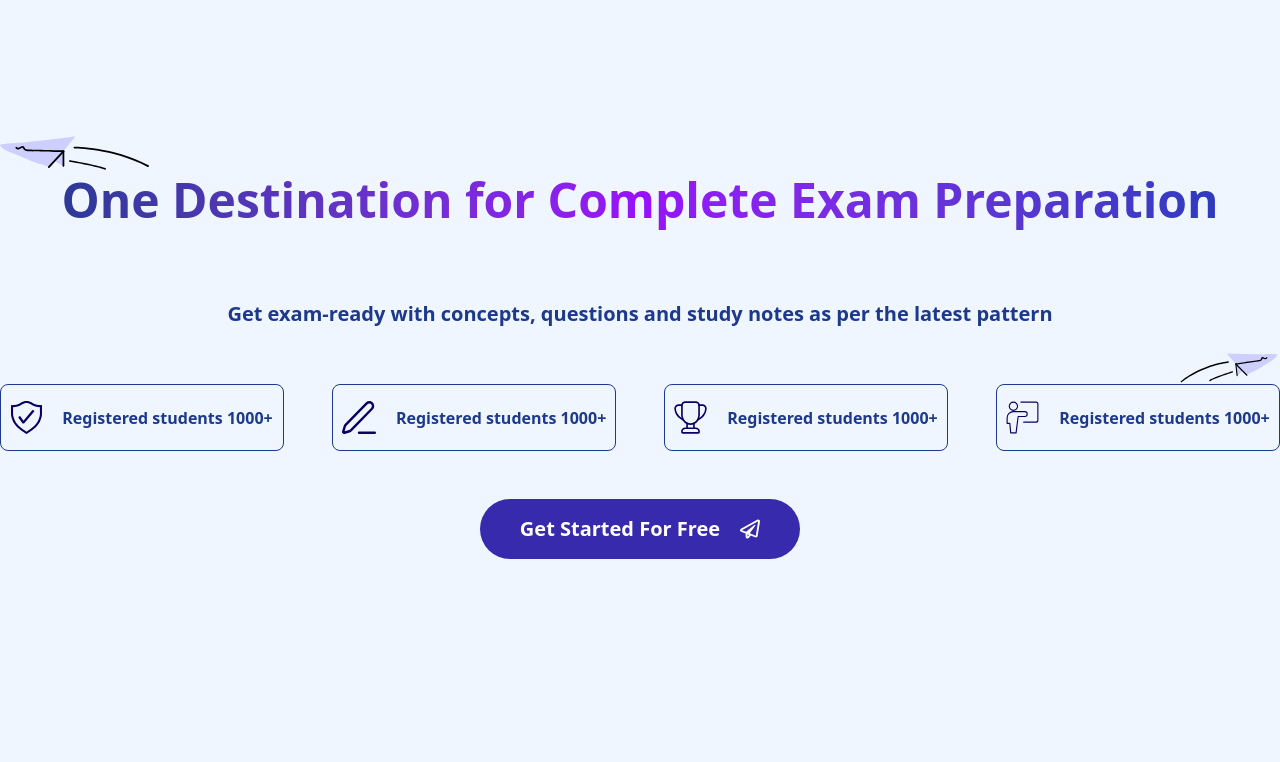
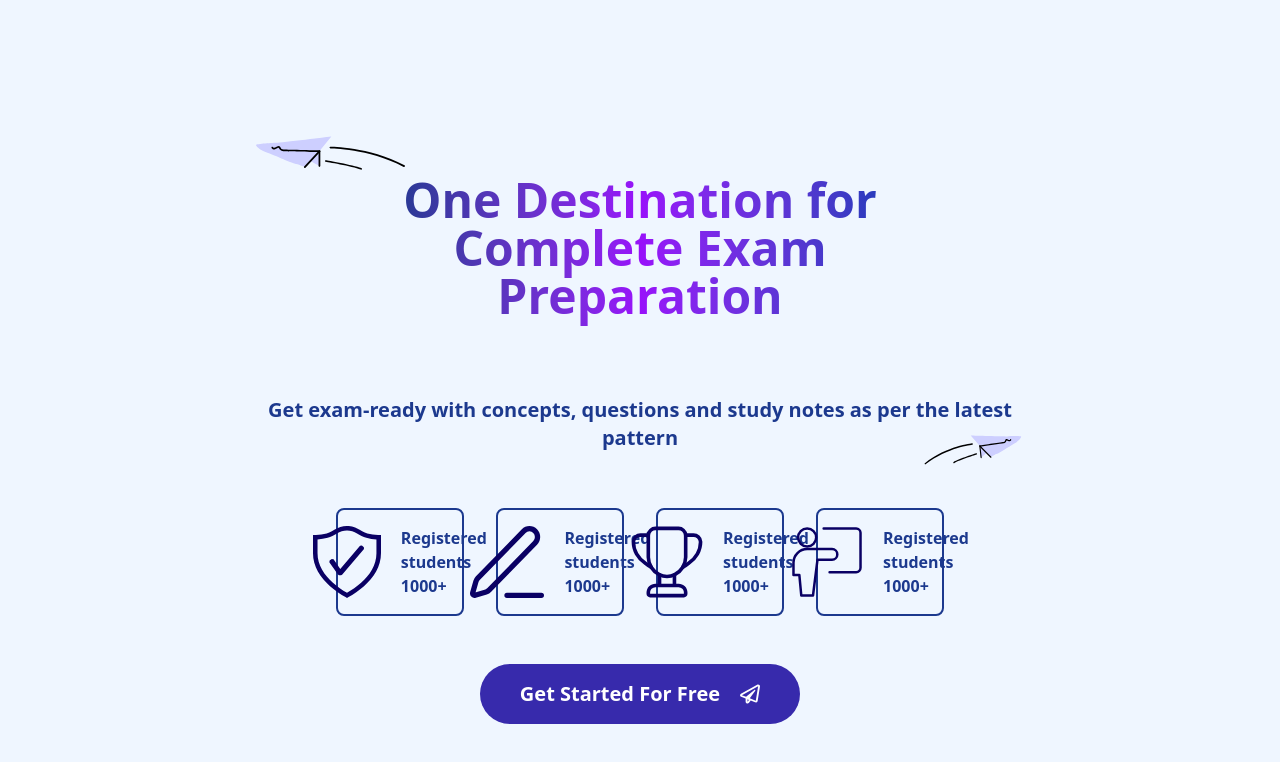
Before and after one commit to InsansaTechnoledge/Test-Series, a React (Vite) app in the folder TestSeries/: page / in a window 1280 px wide. Shown: the top 762 px of the page. Built offline with nearby package versions, Linux system fonts and the light colour scheme.

Commit message:
padding added to hero

```diff
--- a/TestSeries/features/beforeAuth/pages/Hero.jsx
+++ b/TestSeries/features/beforeAuth/pages/Hero.jsx
@@ -28,7 +28,7 @@ const chips = [
 
 const Hero = () => {
   return (
-    <div className='mt-34 relative'>
+    <div className='mt-34 relative mx-64'>
       <img
       className='absolute left-0 top-0'
       src={planeLeft} alt='plane_left' />
@@ -40,6 +40,7 @@ const Hero = () => {
       text-5xl font-bold
       text-center
       pb-5
+      mx-32
       text-clip bg-clip-text text-transparent bg-gradient-to-r from-blue-900 via-purple-600 to-blue-800'>
         One Destination for Complete Exam Preparation
       </h1>
@@ -48,10 +49,10 @@ const Hero = () => {
       font-semibold mt-14'>
         Get exam-ready with concepts, questions and study notes as per the latest pattern
       </h2>
-      <div className='grid grid-cols-4 gap-12 mt-14'>
+      <div className='grid grid-cols-4 gap-8 mt-14 mx-20'>
         {
           chips.map((chip, idx) => (
-            <div className='border-blue-900 border rounded-lg py-4 px-2 flex justify-center' key={idx}>
+            <div className='border-blue-900 border-2 rounded-lg py-4 px-2 flex justify-center' key={idx}>
               <img src={chip.icon} alt={chip.text}/>
               <span className='my-auto pl-5 text-blue-900 font-semibold'>{chip.text}</span>
             </div>
```
